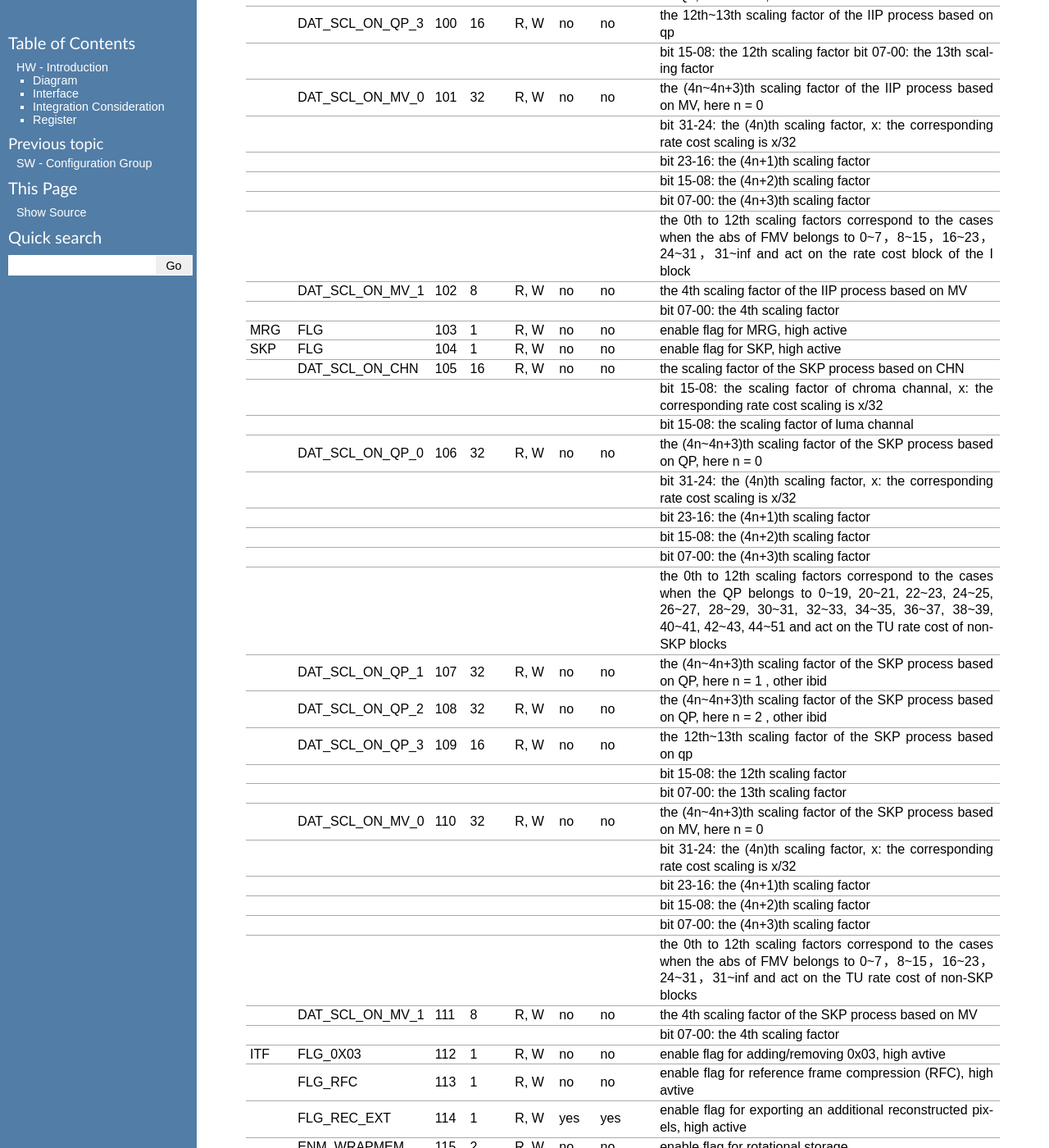
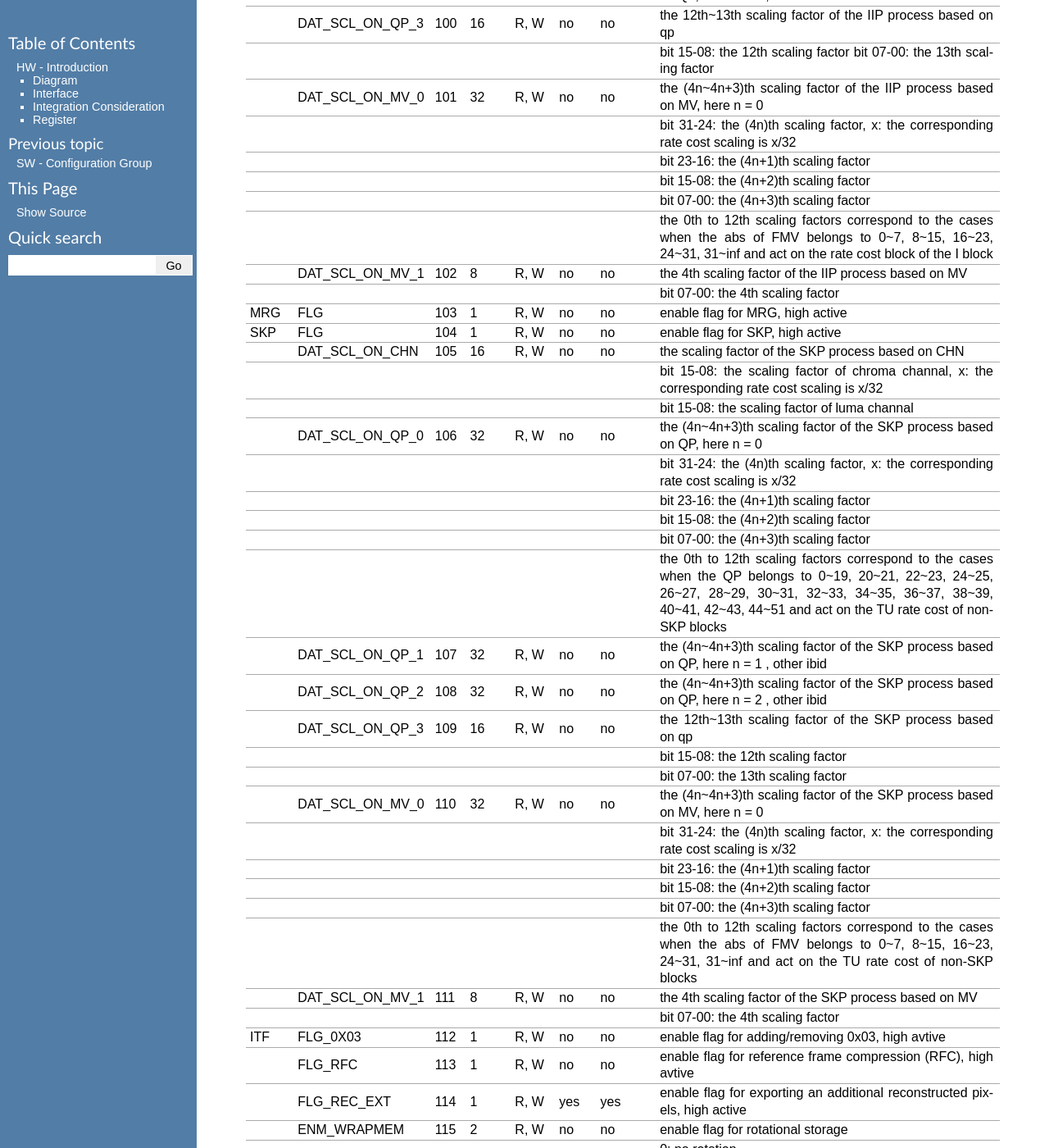
Before and after one commit to iamhll/xkcdc_manual, a Sphinx documentation site: the page built from manual/source/HwIntroduction/main.rst, in a window 1280 px wide and 1400 px high, scrolled down 10341 px. Shown: the whole window at 82% size. Built offline with Sphinx 7.4.7, drawn with Linux system fonts in a browser that asks for light colours.

Commit message:
typo fixed

```diff
--- a/manual/source/HwIntroduction/main.rst
+++ b/manual/source/HwIntroduction/main.rst
@@ -403,7 +403,7 @@ Register
        \                                                                      bit 23-16: the (4n+1)th scaling factor
        \                                                                      bit 15-08: the (4n+2)th scaling factor
        \                                                                      bit 07-00: the (4n+3)th scaling factor
-       \                                                                      the 0th to 12th scaling factors correspond to the cases when the abs of FMV belongs to 0~7，8~15，16~23，24~31，31~inf and act on the rate cost block of the I block
+       \                                                                      the 0th to 12th scaling factors correspond to the cases when the abs of FMV belongs to 0~7, 8~15, 16~23, 24~31, 31~inf and act on the rate cost block of the I block
        \       DAT_SCL_ON_MV_1  102      8       R, W         no     no       the 4th scaling factor of the IIP process based on MV
        \                                                                      bit 07-00: the 4th scaling factor
 
@@ -429,7 +429,7 @@ Register
        \                                                                      bit 23-16: the (4n+1)th scaling factor
        \                                                                      bit 15-08: the (4n+2)th scaling factor
        \                                                                      bit 07-00: the (4n+3)th scaling factor
-       \                                                                      the 0th to 12th scaling factors correspond to the cases when the abs of FMV belongs to 0~7，8~15，16~23，24~31，31~inf and act on the TU rate cost of non-SKP blocks
+       \                                                                      the 0th to 12th scaling factors correspond to the cases when the abs of FMV belongs to 0~7, 8~15, 16~23, 24~31, 31~inf and act on the TU rate cost of non-SKP blocks
        \       DAT_SCL_ON_MV_1  111      8       R, W         no     no       the 4th scaling factor of the SKP process based on MV
        \                                                                      bit 07-00: the 4th scaling factor
 
```
